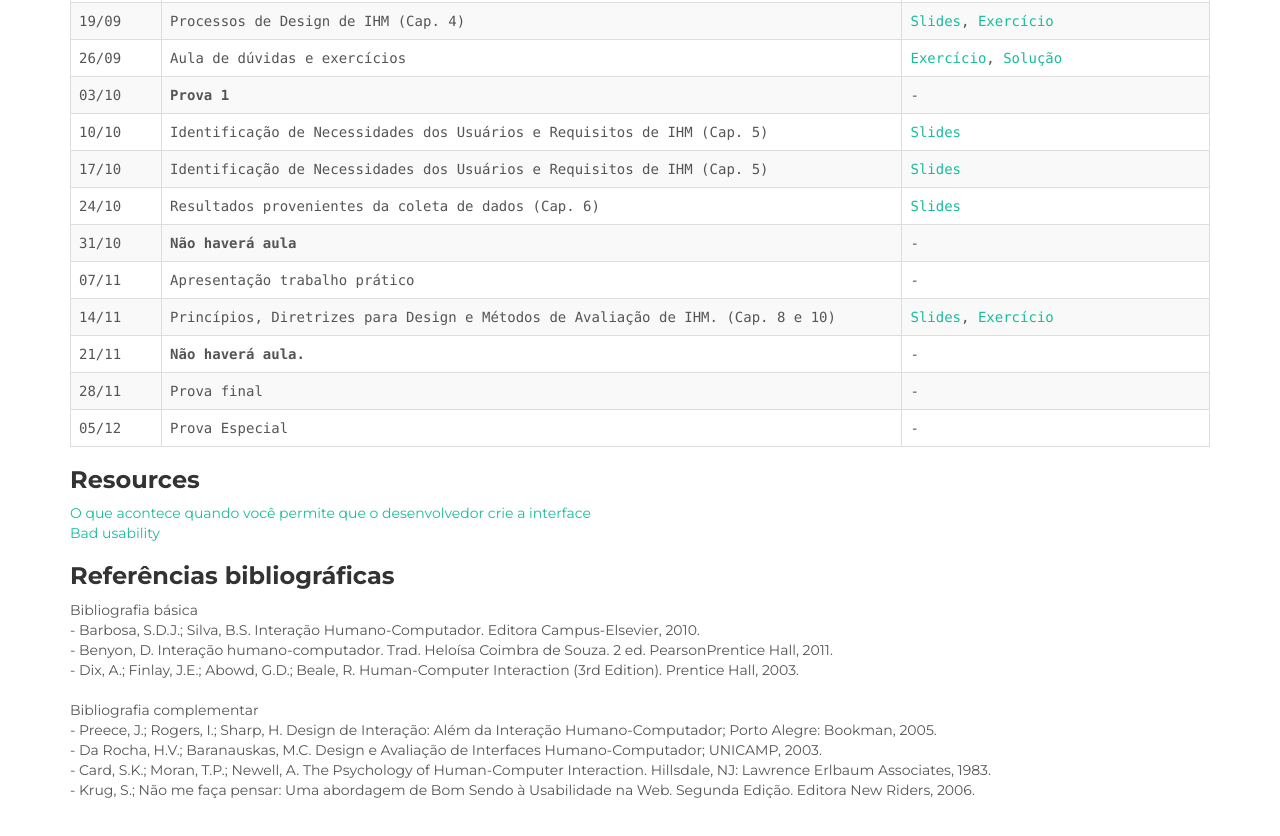
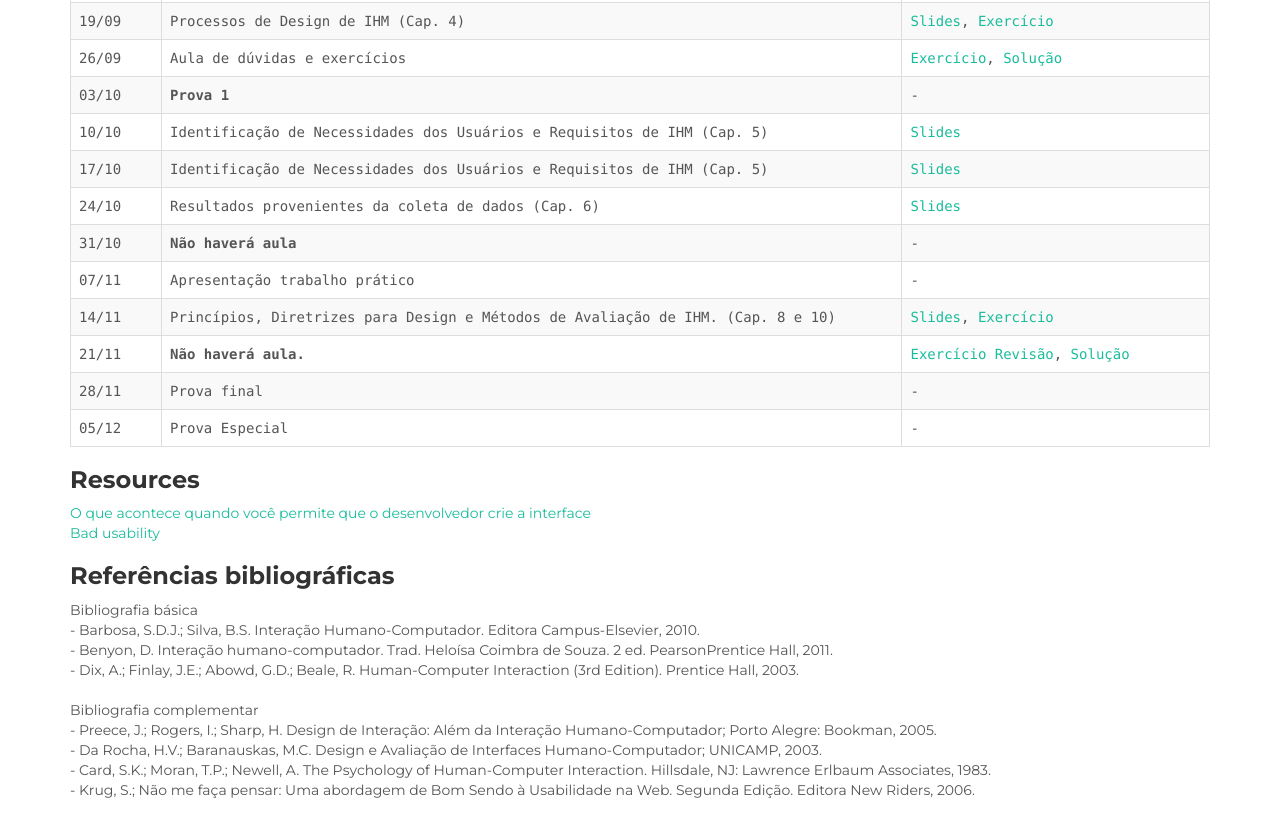
Before and after one commit to thiagov/thiagov.github.io, a plain HTML site: page ihc.html in a window 1280 px wide. Shown: the part 1003-1839 px from the top of the page. Drawn offline with nearby package versions, Linux system fonts and the light colour scheme.

Commit message:
Adicionando exercício de revisão prova 2

```diff
--- a/ihc.html
+++ b/ihc.html
@@ -161,7 +161,7 @@
                         <tr>
                             <td>21/11</td>
                             <td><strong>Não haverá aula.</strong></td>
-                            <td>-</td>
+                            <td><a href="resources/ihc/revisao_prova2.pdf">Exercício Revisão</a>, <a href="resources/ihc/solucao_revisao_prova2.pdf">Solução</a></td>
                         </tr>
                         <tr>
                             <td>28/11</td>
```
Also changed, not shown: 2 other files.
